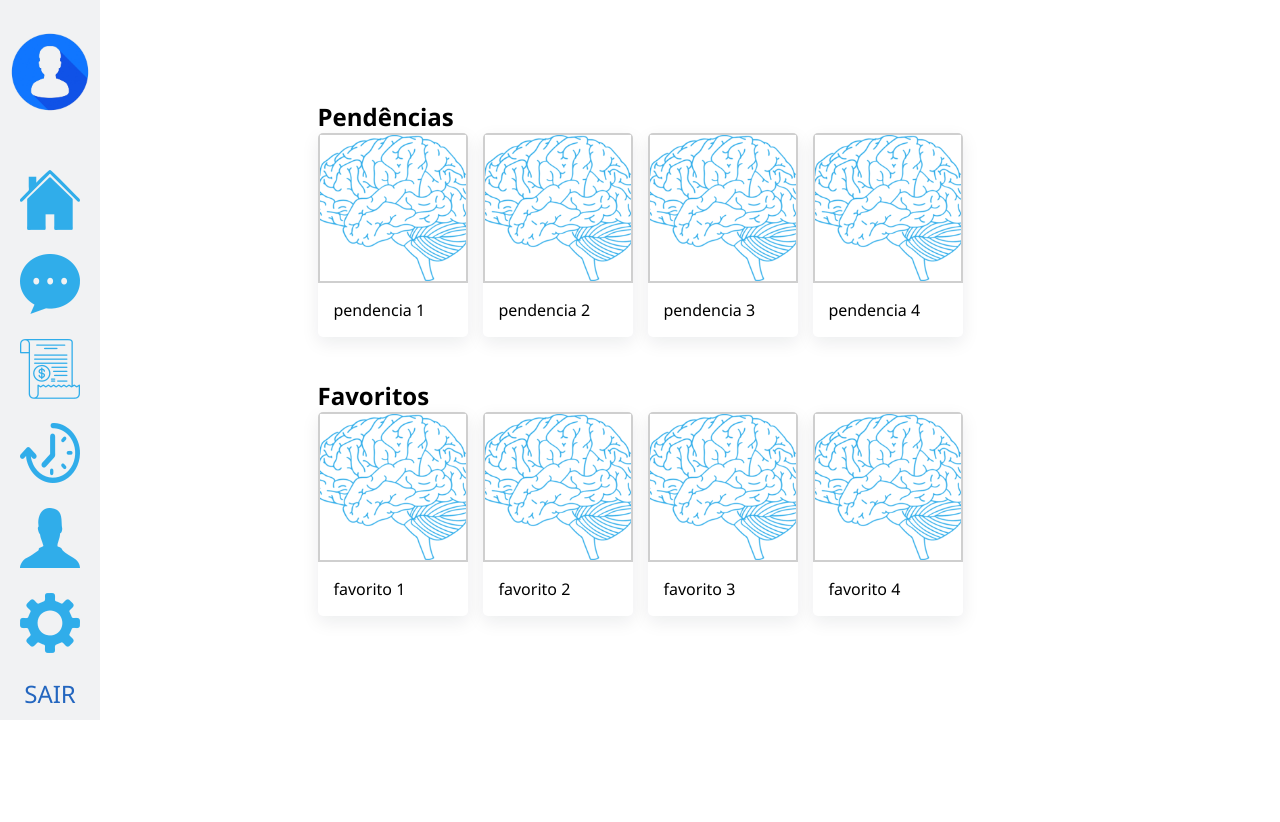
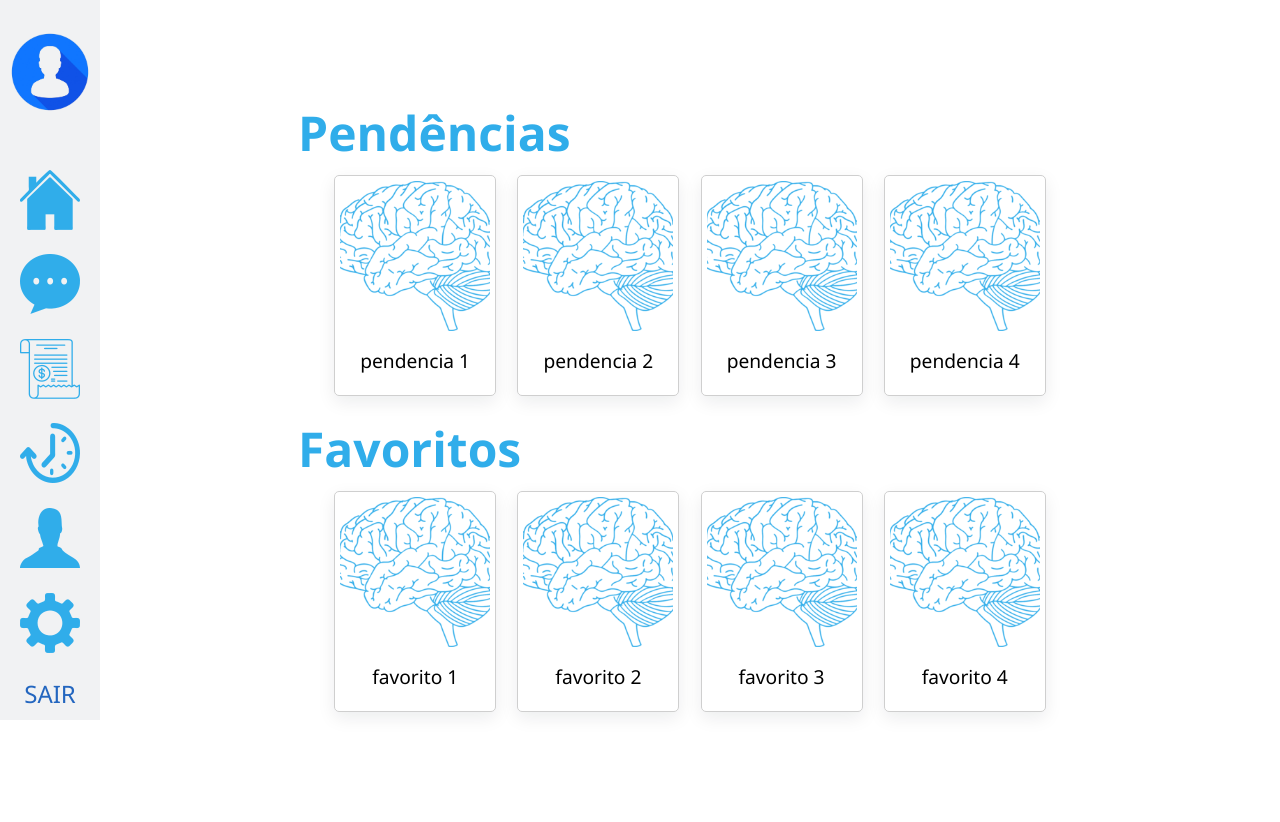
Before and after one commit to forjandobits/Projeto_PI, a PHP site: page /inicial.php in a window 1280 px wide. Shown: the part 80-902 px from the top of the page. Before the commit the page ends 800 px from the top, so only its background shows below. Run offline with PHP 8.4, Linux system fonts and the light colour scheme.

Commit message:
FEAT: Ajustando páginas conforme a estrutura padrão. Verificando o CSS e alterando os elementos conforme a necessidade da página inicial.

```diff
--- a/html-css/colaboradores.php
+++ b/html-css/colaboradores.php
@@ -2,10 +2,7 @@
 
 <?php include "./sidebar.php" ?>
 
-<body class="container-recuperar">
-
-
-
+<main>
 
   <div class="header">
     <h1>Colaboradores</h1>
@@ -58,6 +55,7 @@
       </tr>
     </tbody>
   </table>
+</main>
 
 </body>
 </html>
--- a/html-css/folha_de_pagamento.php
+++ b/html-css/folha_de_pagamento.php
@@ -2,6 +2,7 @@
 
 <?php include "./sidebar.php" ?>
 
+<main>
   <section class="movimentacao">
     <h1>Folha de Pagamento</h1>
 
@@ -26,7 +27,7 @@
         <th>Cod.</th>
         <th>Evento</th>
         <th>Referência</th>
-      <th>Vencimentos</th>]
+        <th>Vencimentos</th>
         <th>Descontos</th>
       </tr>
     </thead>
@@ -84,6 +85,7 @@
 
       <button id="btn-concluir">Concluir</button>
   </div>
+</main>
 
 
 
--- a/html-css/header.php
+++ b/html-css/header.php
@@ -6,12 +6,13 @@
     <title>Humanamente</title>
     <link rel="stylesheet" href="public/css/estilo.css" />
     <link rel="stylesheet" href="public/css/sidebar.css">
+    <!-- <link rel="stylesheet" href="public/css/inicial.css"> -->
 
     <link rel="shortcut icon" href="public\img\Cerebro.ico" type="image/x-icon"/>
     <script src="public/js/sidebar.js"></script>
 </head>
 <body>
-    <header class="cabecalho-tela-inicial">
+    <header>
         <img src="../html-css/public/img/Logo_HM_Cerebro.png" alt="logo humanamente">
     </header>
 
--- a/html-css/inicial.php
+++ b/html-css/inicial.php
@@ -8,68 +8,81 @@
     <!-- Conteúdo principal da página -->
     <main>
 
-        <!-- Área de conteúdo principal (fora da sidebar) -->
-        <article class="article-tela-inicial" role="list">
+        <!-- Área de conteúdo principal-->
+        <article class="article-tela-inicial">
 
             <!-- Seção de Pendências -->
             <section>
                 <h2>Pendências</h2>
                 <div class="section-tela-inicial">
                     <!-- Cada pendência é representada como um "card" com imagem e legenda -->
-                    <figure class="div-tela-inicial">
+                    <a href="">
+                        <figure>
                             <img src="public/img/Cerebro.ico" alt="" class="imagem-tela-inicial">
-                        <figcaption class="card-texto"><a>pendencia 1</a></figcaption>
+                            <figcaption class="card-texto"><p>pendencia 1</p></figcaption>
                         </figure>
+                    </a>
 
-                    <figure class="div-tela-inicial">
+                    <a href="">
+                        <figure>
                             <img src="public/img/Cerebro.ico" alt="" class="imagem-tela-inicial">
-                        <figcaption class="card-texto"><a>pendencia 2</a></figcaption>
+                            <figcaption class="card-texto"><p>pendencia 2</p></figcaption>
                         </figure>
+                    </a>
 
-                    <figure class="div-tela-inicial">
+                    <a href="">
+                        <figure>
                             <img src="public/img/Cerebro.ico" alt="" class="imagem-tela-inicial">
-                        <figcaption class="card-texto"><a>pendencia 3</a></figcaption>
+                            <figcaption class="card-texto"><p>pendencia 3</p></figcaption>
                         </figure>
+                    </a>
 
-                    <figure class="div-tela-inicial">
+                    <a href="">
+                        <figure>
                             <img src="public/img/Cerebro.ico" alt="" class="imagem-tela-inicial">
-                        <figcaption class="card-texto"><a>pendencia 4</a></figcaption>
+                            <figcaption class="card-texto"><p>pendencia 4</p></figcaption>
                         </figure>
+                    </a>
+
                 </div>
             </section>
 
-            <br> <!-- Quebra de linha para separar seções -->
-
-            <!-- Seção de Favoritos -->
             <section>
                 <h2>Favoritos</h2>
                 <div class="section-tela-inicial">
                     <!-- Estrutura igual às pendências, mas para os favoritos -->
-                    <figure class="div-tela-inicial">
+                    <a href="">
+                        <figure>
                             <img src="public/img/Cerebro.ico" alt="" class="imagem-tela-inicial">
-                        <figcaption class="card-texto"><a>favorito 1</a></figcaption>
+                            <figcaption class="card-texto"><p>favorito 1</p></figcaption>
                         </figure>
+                    </a>
 
-                    <figure class="div-tela-inicial">
+                    <a href="">
+                        <figure>
                             <img src="public/img/Cerebro.ico" alt="" class="imagem-tela-inicial">
-                        <figcaption class="card-texto"><a>favorito 2</a></figcaption>
+                            <figcaption class="card-texto"><p>favorito 2</p></figcaption>
                         </figure>
+                    </a>
 
-                    <figure class="div-tela-inicial">
+                    <a href="">
+                        <figure>
                             <img src="public/img/Cerebro.ico" alt="" class="imagem-tela-inicial">
-                        <figcaption class="card-texto"><a>favorito 3</a></figcaption>
+                            <figcaption class="card-texto"><p>favorito 3</p></figcaption>
                         </figure>
+                    </a>
 
-                    <figure class="div-tela-inicial">
+                    <a href="">
+                        <figure>
                             <img src="public/img/Cerebro.ico" alt="" class="imagem-tela-inicial">
-                        <figcaption class="card-texto"><a>favorito 4</a></figcaption>
+                            <figcaption class="card-texto"><p>favorito 4</p></figcaption>
                         </figure>
+                    </a>
+
                 </div>
             </section>
 
-
         </article>
-
 
     </main>
 </body>
--- a/html-css/public/css/estilo.css
+++ b/html-css/public/css/estilo.css
@@ -32,6 +32,7 @@
   margin: 0;
   font-family: 'Segoe UI', sans-serif;
   box-sizing: border-box;
+  text-decoration: none;
 }
 
 /* ========== Area de estrutura geral so site ========== */
@@ -39,8 +40,15 @@
 main {
   display: flex;
   flex-direction: column;
-  justify-content: center;
   align-items: center;
+  position: absolute;
+  right: 0;
+  width: calc(100vw - 100px);
+  min-height: 90vh;
+}
+
+main.open{
+  width: calc(100vw - 300px);
 }
 
 .main-login {
@@ -192,76 +200,75 @@ main {
 
 /* ========== Area de Tela Inicial ========== */
 
-.cabecalho-tela-inicial {
+header {
   height: 10vh;
   display: flex;
   justify-content: right;
   background-color: var(--cor-background);
 }
 
-.cabecalho-tela-inicial img{
+header img{
   margin: 10px;
   padding-right: 30px;
 }
 
 .article-tela-inicial {
+  color: var(--cor-titulo-azul);
   display: flex;
   flex-direction: column;
   gap: 10px;
   align-items: center;
-  justify-content: center;
   width: 100%;
   padding: 100px;
 }
 
-.div-tela-inicial {
-  background: #ffffff;
-  box-shadow: 0 6px 18px rgba(15, 23, 42, 0.08);
-  overflow: hidden;
-  display: flex;
-  border-radius: 5px;
-  flex-direction: column;
-  width: 150px;
-  max-width: 360px;
-  transition: transform .18s ease, box-shadow .18s ease;
+section>h2{
+  font-size: 3em;
 }
 
-.div-tela-inicial:hover {
-  transform: translateY(-6px);
-  box-shadow: 0 14px 40px rgba(15, 23, 42, 0.12);
+section{
+  width: 80%;
 }
 
 .section-tela-inicial {
     display: flex;
     flex-wrap: wrap;
-  flex-direction: row;
     align-items: center;
-  justify-content: center;
+    justify-content: space-evenly;
+    min-height: 216px;
     gap: 15px;
+    margin:10px 30px;
 }
 
 figure {
-  margin: 0;
   display: flex;
   flex-direction: column;
-  height: 100%;
+  align-items: center;
+  max-height: 225px;
+  max-width: 200px;
+  padding: 5px;
+  border: 1px solid var(--cor-background-cinza);
+  border-radius: 5px;
+  box-shadow: 0 6px 18px rgba(15, 23, 42, 0.08);
+  transition: transform .18s ease, box-shadow .18s ease;
+}
+
+figure:hover {
+  transform: scale(1.1);
+  box-shadow: 0 14px 40px rgba(15, 23, 42, 0.4);
 }
 
 .imagem-tela-inicial {
   width: 150px;
   height: 150px;
-  flex-direction: column;
-  border: 2px solid var(--cor-background-cinza);
-  text-align: center;
   object-fit: cover;
 }
 
 .card-texto {
+  color: var(--cor-sombra-escura);
+  text-align: center;
   padding: 1rem;
-  display: flex;
-  flex-direction: column;
-  gap: 5rem;
-  flex: 3;
+  font-size: 1.2em;
 }
 
 /* ========== Area de Tela de cadastro de funcionario ========== */
--- a/html-css/public/css/sidebar.css
+++ b/html-css/public/css/sidebar.css
@@ -21,11 +21,12 @@
     overflow: hidden; /*??? - Pesquisar*/
     position: fixed;
     top: 0;
+    width: 100px;
 }
 
 .sidebar.open {
-    max-width: 300px;
-    transition: ease-in-out 0.3s;
+    width: 300px;
+    /* transition: ease-in-out 0.3s; */
 }
 
 .sidebar ul{
--- a/html-css/public/js/sidebar.js
+++ b/html-css/public/js/sidebar.js
@@ -2,6 +2,8 @@
 document.addEventListener("DOMContentLoaded", () => {
     // Seleciona a sidebar pelo ID
     const sidebar = document.getElementById("sidebar");
+    // Por algum motivo getElementsByTagName não funcionou
+    const main = document.querySelector("main");
 
     // Seleciona o botão de abrir/fechar (toggle)
     const botaoToggle = document.getElementById("botao-abrefecha");
@@ -11,5 +13,6 @@ document.addEventListener("DOMContentLoaded", () => {
         // Alterna a classe "open" na sidebar
         // Se a classe existir, remove. Se não existir, adiciona.
         sidebar.classList.toggle("open");
+        main.classList.toggle("open");
     });
 });
--- a/html-css/solicitacoes.php
+++ b/html-css/solicitacoes.php
@@ -2,6 +2,7 @@
 
 <?php include "./sidebar.php" ?>
 
+<main>
     <h1 class="titulo">Solicitações</h1>
 
     <button class="botao-adicionar">Adicionar</button>
@@ -93,6 +94,8 @@
 
         </tbody>
     </table>
+</main>
+
 
 </body>
 </html>
```
Lines whose indentation alone changed are shown as unchanged.
